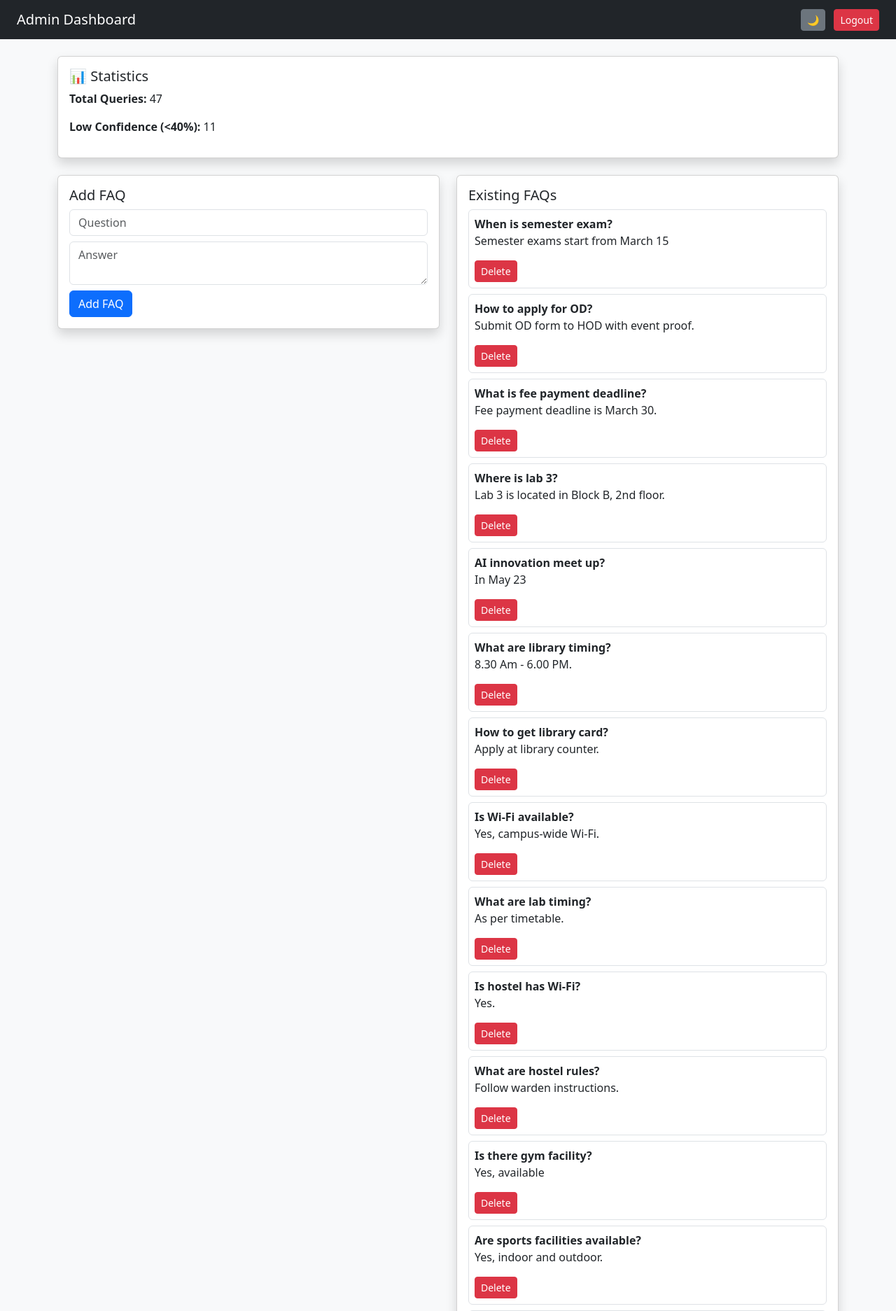
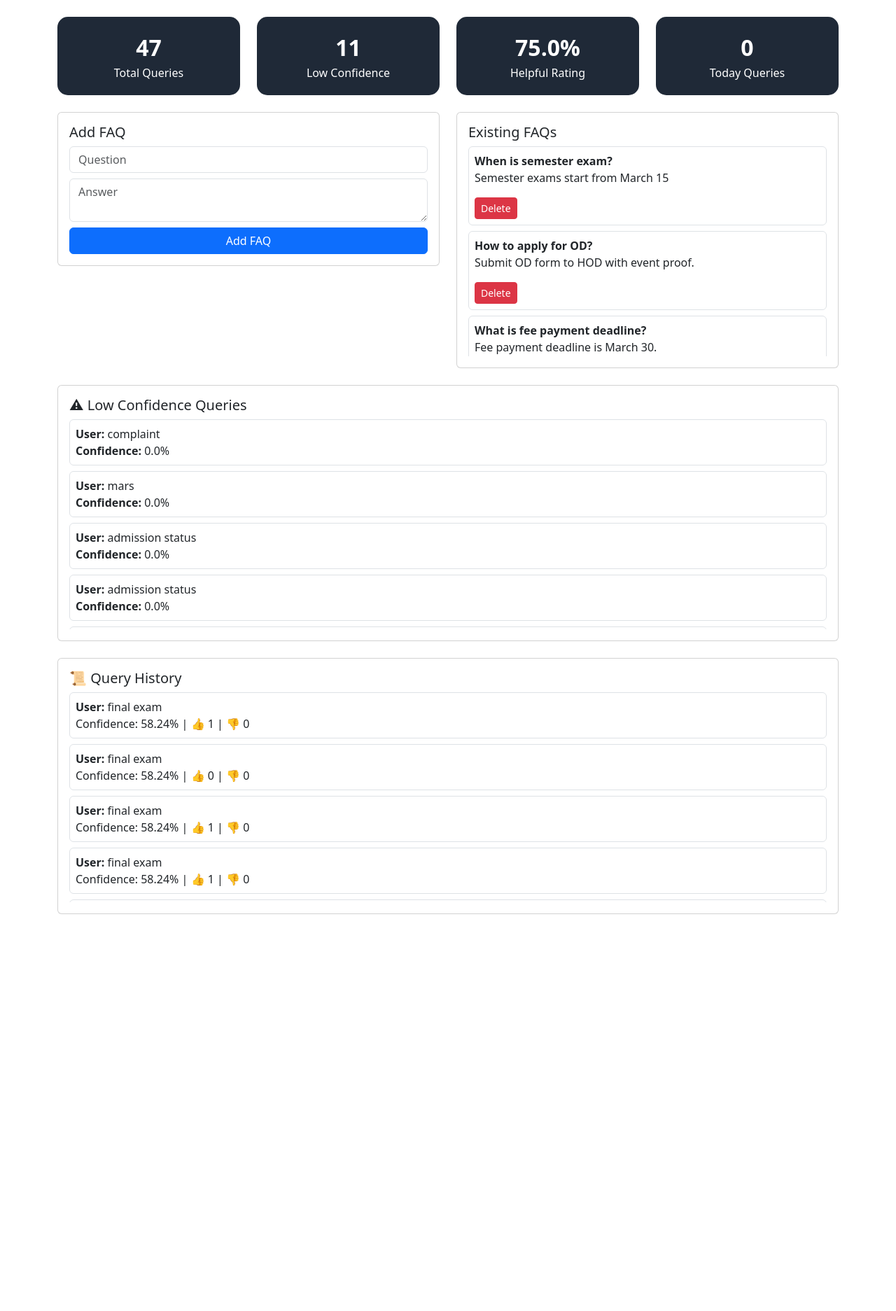
Before and after one commit to mahes-2305/helpdesk-chatbot, a Flask app: page /admin in a window 1280 px wide. Shown: the top 1873 px of the page at 70% size. After the commit the page ends 1306 px from the top, so only its background shows below. Run offline with Flask 3, Linux system fonts and the light colour scheme; a user stored in the database is signed in; data comes from the database, SQL or seed files in the repository; both versions use the stored data as it was after the commit.

Commit message:
version 2.0.5.1

```diff
--- a/app.py
+++ b/app.py
@@ -1,8 +1,12 @@
-from flask import Flask, request, redirect, url_for, session, jsonify, render_template_string
+from flask import Flask, request, redirect, url_for, session, jsonify, render_template, render_template_string
 import sqlite3
 import os
-from sklearn.feature_extraction.text import TfidfVectorizer
+from sentence_transformers import SentenceTransformer
 from sklearn.metrics.pairwise import cosine_similarity
+import numpy as np
+
+# Load embedding model once
+model = SentenceTransformer("all-MiniLM-L6-v2")
 
 app = Flask(__name__)
 app.secret_key = os.environ.get("SECRET_KEY", "devkey")
@@ -44,9 +48,33 @@ def init_db():
 
 init_db()
 
+def migrate_logs_table():
+    conn = sqlite3.connect("database.db")
+    cursor = conn.cursor()
+
+    try:
+        cursor.execute("ALTER TABLE logs ADD COLUMN is_low_confidence INTEGER DEFAULT 0")
+    except:
+        pass
+
+    try:
+        cursor.execute("ALTER TABLE logs ADD COLUMN helpful_count INTEGER DEFAULT 0")
+    except:
+        pass
+
+    try:
+        cursor.execute("ALTER TABLE logs ADD COLUMN not_helpful_count INTEGER DEFAULT 0")
+    except:
+        pass
+
+    conn.commit()
+    conn.close()
+
+migrate_logs_table()
+
 # ================= NLP TRAINING =================
 
-def train_model():
+def load_faq_embeddings():
     conn = sqlite3.connect("database.db")
     cursor = conn.cursor()
     cursor.execute("SELECT question FROM faqs")
@@ -56,144 +84,16 @@ def train_model():
     questions = [row[0] for row in data]
 
     if questions:
-        vectorizer = TfidfVectorizer()
-        X = vectorizer.fit_transform(questions)
-        return vectorizer, X, questions
-    return None, None, []
+        embeddings = model.encode(questions)
+        return questions, embeddings
+    else:
+        return [], None
 
 # ================= HOME =================
 
 @app.route("/")
 def home():
-    return render_template_string("""
-<!DOCTYPE html>
-<html>
-<head>
-<title>CiperBot AI</title>
-<link href="https://cdn.jsdelivr.net/npm/bootstrap@5.3.2/dist/css/bootstrap.min.css" rel="stylesheet">
-<style>
-body {
-    background: linear-gradient(135deg,#141e30,#243b55);
-    height: 100vh;
-    display:flex;
-    justify-content:center;
-    align-items:center;
-    font-family: Arial;
-}
-.chat-container {
-    width: 500px;
-    height: 600px;
-    background: #1f2937;
-    border-radius: 15px;
-    display:flex;
-    flex-direction:column;
-    box-shadow: 0 15px 40px rgba(0,0,0,0.4);
-}
-.chat-header {
-    padding:15px;
-    background:#111827;
-    color:white;
-    text-align:center;
-    border-top-left-radius:15px;
-    border-top-right-radius:15px;
-}
-.chat-body {
-    flex:1;
-    padding:15px;
-    overflow-y:auto;
-}
-.message {
-    margin-bottom:15px;
-    padding:10px 15px;
-    border-radius:20px;
-    max-width:75%;
-}
-.user {
-    background:#3b82f6;
-    color:white;
-    margin-left:auto;
-}
-.bot {
-    background:#374151;
-    color:white;
-}
-.chat-footer {
-    padding:10px;
-    display:flex;
-    background:#111827;
-}
-.chat-footer input {
-    flex:1;
-    border-radius:20px;
-    border:none;
-    padding:10px;
-}
-.chat-footer button {
-    margin-left:10px;
-    border-radius:20px;
-}
-.typing {
-    font-size:12px;
-    color:#9ca3af;
-}
-</style>
-</head>
-
-<body>
-
-<div class="chat-container">
-
-    <div class="chat-header d-flex justify-content-between align-items-center">
-    <div>
-        🤖 <strong>CiperBot AI</strong><br>
-        <small>College Helpdesk Assistant</small>
-    </div>
-    <a href="/login" class="btn btn-outline-light btn-sm">Admin login</a>
-</div>
-
-    <div id="chatBody" class="chat-body"></div>
-
-    <div class="chat-footer">
-        <input id="msg" placeholder="Ask me anything...">
-        <button class="btn btn-primary" onclick="send()">Send</button>
-    </div>
-
-</div>
-
-<script>
-function send(){
-    let msg = document.getElementById("msg").value;
-    if(!msg) return;
-
-    let chatBody = document.getElementById("chatBody");
-
-    chatBody.innerHTML += `<div class="message user">${msg}</div>`;
-    chatBody.innerHTML += `<div class="typing">CiperBot is typing...</div>`;
-    chatBody.scrollTop = chatBody.scrollHeight;
-
-    fetch("/chat",{
-        method:"POST",
-        headers:{"Content-Type":"application/json"},
-        body:JSON.stringify({message:msg})
-    })
-    .then(res=>res.json())
-    .then(data=>{
-        document.querySelector(".typing").remove();
-        chatBody.innerHTML += `
-            <div class="message bot">
-                ${data.response}
-                <br><small>Confidence: ${data.confidence}%</small>
-            </div>`;
-        chatBody.scrollTop = chatBody.scrollHeight;
-    });
-
-    document.getElementById("msg").value="";
-}
-</script>
-
-</body>
-</html>
-""")
+    return render_template("index.html")
 
 # ================= CHAT =================
 
@@ -201,13 +101,14 @@ function send(){
 def chat():
     user_input = request.json["message"]
 
-    vectorizer, X, questions = train_model()
+    questions, faq_embeddings = load_faq_embeddings()
 
     if not questions:
         return jsonify({"response": "No FAQs available.", "confidence": 0})
 
-    user_vector = vectorizer.transform([user_input])
-    similarity = cosine_similarity(user_vector, X)
+    user_embedding = model.encode([user_input])
+
+    similarity = cosine_similarity(user_embedding, faq_embeddings)
 
     score = similarity.max()
     index = similarity.argmax()
@@ -222,18 +123,56 @@ def chat():
         result = cursor.fetchone()
         response = result[0] if result else "Answer not found."
 
-    confidence = round(score * 100, 2)
+    confidence = round(float(score) * 100, 2)
+
+    is_low = 1 if confidence < 50 else 0
 
     # Log query
-    cursor.execute(
-        "INSERT INTO logs (user_input, bot_response, confidence) VALUES (?, ?, ?)",
-        (user_input, response, confidence)
-    )
+    cursor.execute("""
+        INSERT INTO logs (user_input, bot_response, confidence, is_low_confidence)
+        VALUES (?, ?, ?, ?)
+    """, (user_input, response, confidence, is_low))
+
+    log_id = cursor.lastrowid
 
     conn.commit()
     conn.close()
 
-    return jsonify({"response": response, "confidence": confidence})
+    return jsonify({
+    "response": response,
+    "confidence": confidence,
+    "log_id": log_id
+})
+
+
+## ================= FEEDBACK =================
+
+@app.route("/feedback", methods=["POST"])
+def feedback():
+    data = request.json
+    log_id = data.get("log_id")
+    feedback_type = data.get("type")  # "helpful" or "not_helpful"
+
+    conn = sqlite3.connect("database.db")
+    cursor = conn.cursor()
+
+    if feedback_type == "helpful":
+        cursor.execute("""
+            UPDATE logs
+            SET helpful_count = helpful_count + 1
+            WHERE id = ?
+        """, (log_id,))
+    elif feedback_type == "not_helpful":
+        cursor.execute("""
+            UPDATE logs
+            SET not_helpful_count = not_helpful_count + 1
+            WHERE id = ?
+        """, (log_id,))
+
+    conn.commit()
+    conn.close()
+
+    return jsonify({"status": "success"})
 
 ## ================= LOGIN =================
 
@@ -311,6 +250,31 @@ def admin():
     conn = sqlite3.connect("database.db")
     cursor = conn.cursor()
 
+    from datetime import datetime, timedelta
+
+# Today's date
+    today = datetime.now().date()
+
+    cursor.execute("""
+        SELECT COUNT(*) FROM logs
+        WHERE DATE(rowid, 'unixepoch') = DATE('now')
+""")
+    today_queries = cursor.fetchone()[0]
+
+# Helpful percentage
+    cursor.execute("SELECT SUM(helpful_count), SUM(not_helpful_count) FROM logs")
+    result = cursor.fetchone()
+
+    total_helpful = result[0] if result[0] else 0
+    total_not_helpful = result[1] if result[1] else 0
+
+    total_feedback = total_helpful + total_not_helpful
+
+    if total_feedback > 0:
+       helpful_percentage = round((total_helpful / total_feedback) * 100, 2)
+    else:
+        helpful_percentage = 0
+
     cursor.execute("SELECT * FROM faqs")
     faqs = cursor.fetchall()
 
@@ -320,90 +284,26 @@ def admin():
     cursor.execute("SELECT * FROM logs WHERE confidence < 40")
     low_confidence_logs = cursor.fetchall()
 
+    cursor.execute("""
+        SELECT id, user_input, confidence, helpful_count, not_helpful_count
+        FROM logs
+        ORDER BY id DESC
+""")
+    all_logs = cursor.fetchall()
+
     conn.close()
 
-    return render_template_string("""
-<!DOCTYPE html>
-<html>
-<head>
-<title>Admin Dashboard</title>
-<link href="https://cdn.jsdelivr.net/npm/bootstrap@5.3.2/dist/css/bootstrap.min.css" rel="stylesheet">
-<style>
-body.dark { background-color:#121212; color:white; }
-.dark .card { background:#1e1e1e; color:white; }
-</style>
-</head>
+    from flask import render_template
 
-<body class="bg-light" id="body">
-
-<nav class="navbar navbar-dark bg-dark px-4">
-    <span class="navbar-brand">Admin Dashboard</span>
-    <div>
-        <button class="btn btn-secondary btn-sm me-2" onclick="toggle()">🌙</button>
-        <a href="/logout" class="btn btn-danger btn-sm">Logout</a>
-    </div>
-</nav>
-
-<div class="container mt-4">
-
-    <div class="card shadow p-3 mb-4">
-        <h5>📊 Statistics</h5>
-        <p><strong>Total Queries:</strong> {{total_queries}}</p>
-        <p><strong>Low Confidence (&lt;40%):</strong> {{low_confidence_logs|length}}</p>
-    </div>
-
-    <div class="row">
-        <div class="col-md-6">
-            <div class="card shadow p-3">
-                <h5>Add FAQ</h5>
-                <form method="POST" action="/add">
-                    <input name="question" class="form-control mb-2" placeholder="Question" required>
-                    <textarea name="answer" class="form-control mb-2" placeholder="Answer" required></textarea>
-                    <button class="btn btn-primary">Add FAQ</button>
-                </form>
-            </div>
-        </div>
-
-        <div class="col-md-6">
-            <div class="card shadow p-3">
-                <h5>Existing FAQs</h5>
-                {% for faq in faqs %}
-                    <div class="border rounded p-2 mb-2">
-                        <strong>{{faq[1]}}</strong>
-                        <p>{{faq[2]}}</p>
-                        <a href="/delete/{{faq[0]}}" class="btn btn-sm btn-danger">Delete</a>
-                    </div>
-                {% endfor %}
-            </div>
-        </div>
-    </div>
-
-    <div class="card shadow p-3 mt-4">
-        <h5>⚠ Low Confidence Queries</h5>
-        {% if low_confidence_logs %}
-            {% for log in low_confidence_logs %}
-                <div class="border rounded p-2 mb-2">
-                    <strong>User:</strong> {{log[1]}} <br>
-                    <strong>Confidence:</strong> {{log[3]}}%
-                </div>
-            {% endfor %}
-        {% else %}
-            <p>No low confidence queries.</p>
-        {% endif %}
-    </div>
-
-</div>
-
-<script>
-function toggle(){
-    document.getElementById("body").classList.toggle("dark");
-}
-</script>
-
-</body>
-</html>
-""", faqs=faqs, total_queries=total_queries, low_confidence_logs=low_confidence_logs)
-
+    return render_template(
+    "admin.html",
+    faqs=faqs,
+    total_queries=total_queries,
+    low_confidence_logs=low_confidence_logs,
+    all_logs=all_logs,
+    today_queries=today_queries,
+    helpful_percentage=helpful_percentage
+)
 # ================= ADD FAQ =================
 
 @app.route("/add", methods=["POST"])
--- a/templates/admin.html
+++ b/templates/admin.html
@@ -1,42 +1,81 @@
 <!DOCTYPE html>
 <html>
 <head>
-    <title>Admin Dashboard</title>
+<title>CipherBot Admin</title>
 <link href="https://cdn.jsdelivr.net/npm/bootstrap@5.3.2/dist/css/bootstrap.min.css" rel="stylesheet">
-</head>
-<body class="bg-light">
+<style>
+.scroll-box{
+    max-height:300px;
+    overflow-y:auto;
+}
 
-<nav class="navbar navbar-dark bg-dark px-4">
-    <span class="navbar-brand">Admin Dashboard</span>
-    <a href="/logout" class="btn btn-danger btn-sm">Logout</a>
-</nav>
+.dashboard-card{
+    border-radius:15px;
+    padding:20px;
+    text-align:center;
+    color:white;
+    background:#1f2937;
+}
+
+.big-number{
+    font-size:32px;
+    font-weight:bold;
+}
+</style>
 
 <div class="container mt-4">
 
-    <!-- Statistics -->
-    <div class="card shadow p-3 mb-4">
-        <h5>📊 Statistics</h5>
-        <p><strong>Total Queries:</strong> {{ total_queries }}</p>
-        <p><strong>Low Confidence Queries (&lt;40%):</strong> {{ low_confidence_logs|length }}</p>
+<!-- DASHBOARD -->
+<div class="row mb-4">
+    <div class="col-md-3">
+        <div class="dashboard-card">
+            <div class="big-number">{{ total_queries }}</div>
+            Total Queries
+        </div>
     </div>
 
+    <div class="col-md-3">
+        <div class="dashboard-card">
+            <div class="big-number">{{ low_confidence_logs|length }}</div>
+            Low Confidence
+        </div>
+    </div>
+
+    <div class="col-md-3">
+        <div class="dashboard-card">
+            <div class="big-number">{{ helpful_percentage }}%</div>
+            Helpful Rating
+        </div>
+    </div>
+
+    <div class="col-md-3">
+        <div class="dashboard-card">
+            <div class="big-number">{{ today_queries }}</div>
+            Today Queries
+        </div>
+    </div>
+</div>
+
+<!-- FAQ + EXISTING -->
 <div class="row">
+
 <div class="col-md-6">
-            <div class="card shadow p-3">
+    <div class="card p-3">
         <h5>Add FAQ</h5>
         <form method="POST" action="/add">
-                    <input type="text" name="question" class="form-control mb-2" placeholder="Question" required>
+            <input name="question" class="form-control mb-2" placeholder="Question" required>
             <textarea name="answer" class="form-control mb-2" placeholder="Answer" required></textarea>
-                    <button class="btn btn-primary">Add FAQ</button>
+            <button class="btn btn-primary w-100">Add FAQ</button>
         </form>
     </div>
 </div>
 
 <div class="col-md-6">
-            <div class="card shadow p-3">
+    <div class="card p-3">
         <h5>Existing FAQs</h5>
+        <div class="scroll-box">
         {% for faq in faqs %}
-                    <div class="border p-2 mb-2 rounded">
+            <div class="border rounded p-2 mb-2">
                 <strong>{{ faq[1] }}</strong>
                 <p>{{ faq[2] }}</p>
                 <a href="/delete/{{ faq[0] }}" class="btn btn-sm btn-danger">Delete</a>
@@ -46,21 +85,34 @@
     </div>
 </div>
 
-    <!-- Low Confidence Section -->
-    <div class="card shadow p-3 mt-4">
+</div>
+
+<!-- LOW CONFIDENCE -->
+<div class="card p-3 mt-4">
     <h5>⚠ Low Confidence Queries</h5>
-
-        {% if low_confidence_logs %}
+    <div class="scroll-box">
     {% for log in low_confidence_logs %}
-                <div class="border p-2 mb-2 rounded">
+        <div class="border rounded p-2 mb-2">
             <strong>User:</strong> {{ log[1] }} <br>
-                    <strong>Bot Response:</strong> {{ log[2] }} <br>
             <strong>Confidence:</strong> {{ log[3] }}%
         </div>
     {% endfor %}
-        {% else %}
-            <p>No low confidence queries.</p>
-        {% endif %}
+    </div>
+</div>
+
+<!-- FULL HISTORY -->
+<div class="card p-3 mt-4">
+    <h5>📜 Query History</h5>
+    <div class="scroll-box">
+    {% for log in all_logs %}
+        <div class="border rounded p-2 mb-2">
+            <strong>User:</strong> {{ log[1] }} <br>
+            Confidence: {{ log[2] }}% |
+            👍 {{ log[3] }} |
+            👎 {{ log[4] }}
+        </div>
+    {% endfor %}
+    </div>
 </div>
 
 </div>
```
Also changed, not shown: templates/index.html (+118 -34 lines), database.db. Lines whose indentation alone changed are shown as unchanged.
